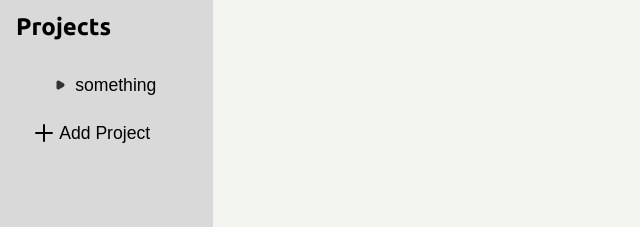
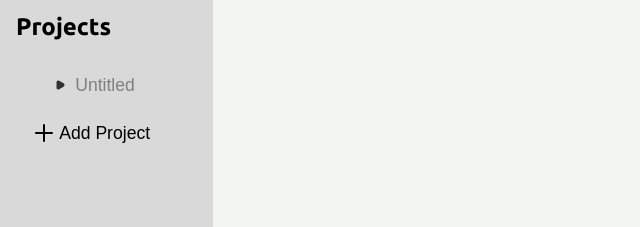
Before and after one commit to Seven719/Todo-List, a website built with webpack: page src/template.html in a window 1280 px wide. Both pictures are taken after a click on the button "Add Project". Shown: the part 225-452 px from the top of the page, 0-640 px from the left. Built offline with nearby package versions, Linux system fonts and the light colour scheme.

Commit message:
Made ui for adding project to nav
Removed placeholder project from html file

```diff
--- a/src/index.js
+++ b/src/index.js
@@ -0,0 +1 @@
+import './ui/addProject.js'
--- a/src/template.html
+++ b/src/template.html
@@ -31,12 +31,6 @@
                 </button>
                 <h1 id="projects-title">Projects</h1>
                 <ul id="projects-list">
-                    <li class="project">
-                        <button>
-                            <img src="images/play.svg" alt="">
-                            <p>something</p>
-                        </button>
-                    </li>
                 </ul>
                 <button id="button-add">
                     <img src="images/plus.svg" alt="Add Project">
@@ -45,7 +39,7 @@
             </nav>
 
             <main>
-                <h1>Inbox</h1>
+                <h1 >Inbox</h1>
                 <div id="project-list">
                     <div class="project">
                         <input type="checkbox">
--- /dev/null
+++ b/src/ui/addProject.js
@@ -0,0 +1,23 @@
+import iconPlay from "../images/play.svg";
+
+const addProject = document.getElementById("button-add");
+const projectsList = document.getElementById("projects-list");
+
+let createProject = () => {
+    let project = document.createElement('li');
+    let button = document.createElement('button');
+    let icon = document.createElement('img');
+    let title = document.createElement('p');
+    project.classList.add('project');
+    title.textContent = "Untitled";
+    icon.src = iconPlay;
+    title.style.color = "grey";
+
+    projectsList.append(project);
+    project.append(button);
+    button.append(icon, title);
+}
+
+addProject.addEventListener('click', () => {
+    createProject();
+})
```
